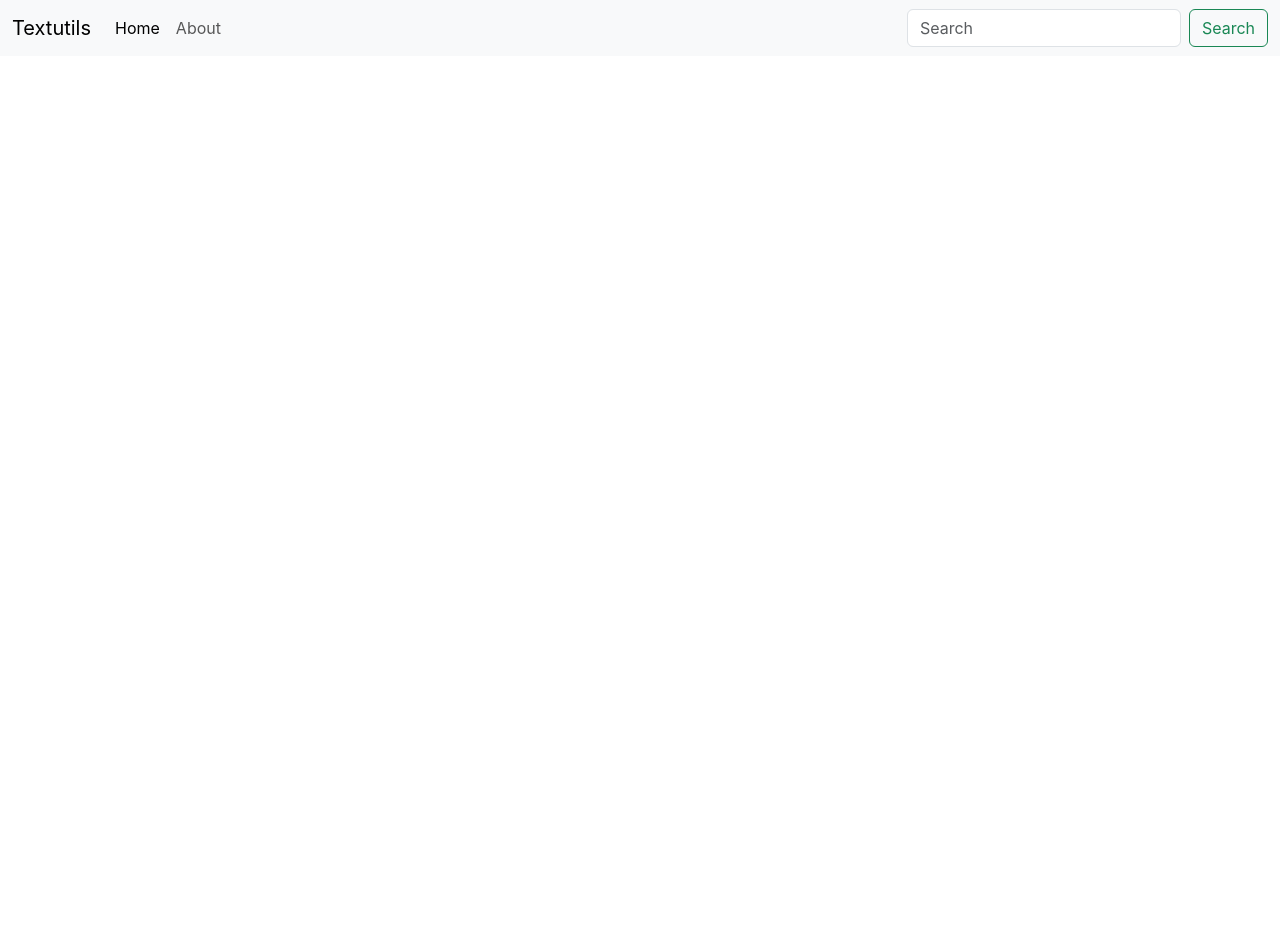
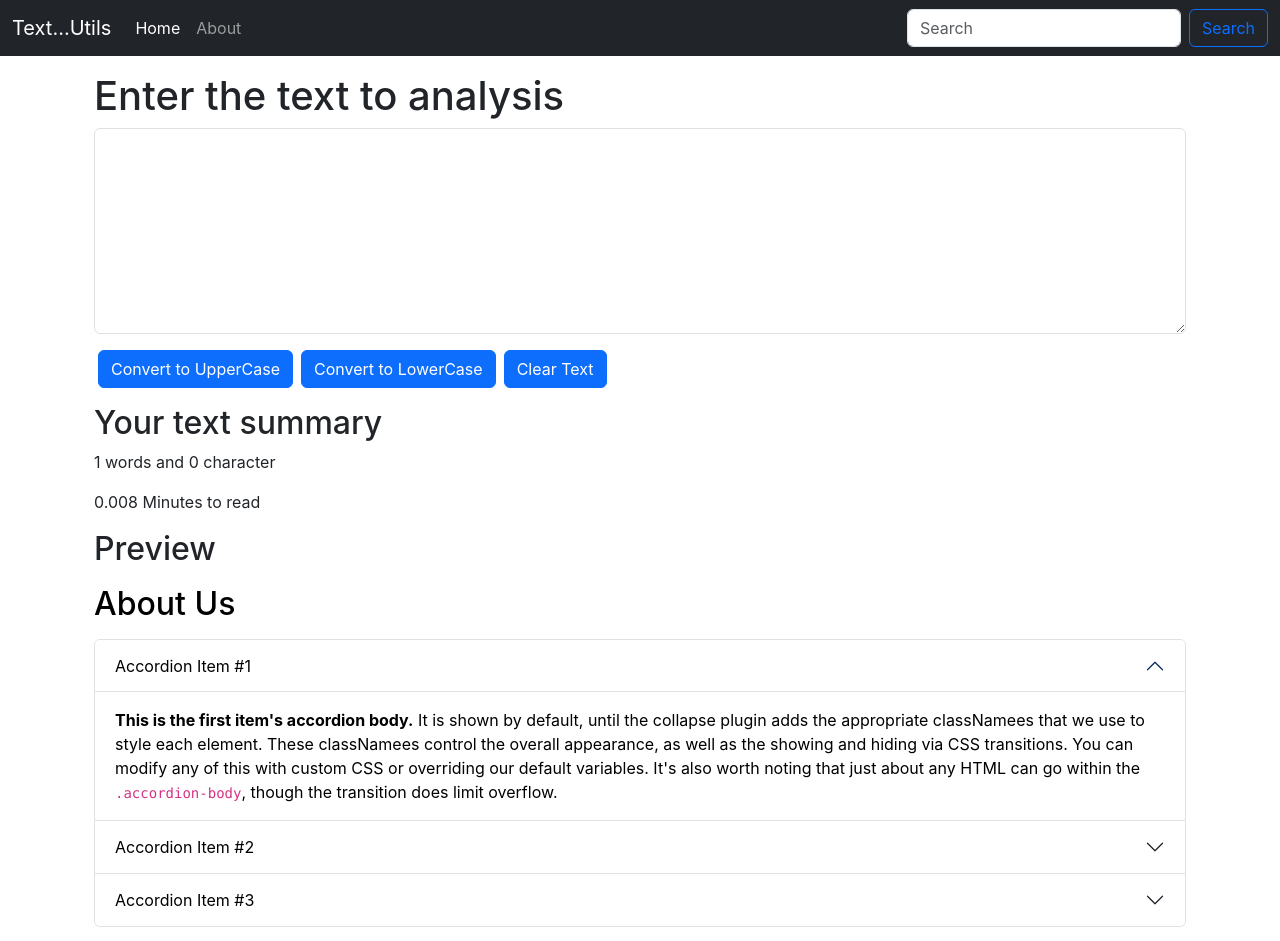
Before and after one commit to AnkitSheokeen/TextUtils, a React (Create React App) app: page / in a window 1280 px wide. Shown: the top 941 px of the page. Before the commit the page ends 800 px from the top, so only its background shows below. Built offline with nearby package versions, Linux system fonts and the light colour scheme.

Commit message:
add about

```diff
--- a/src/App.js
+++ b/src/App.js
@@ -1,31 +1,22 @@
 
 import './App.css';
+import About from './components/About';
+import NavBar from './components/NavBar';
+import TextForm from './components/TextForm';
+
 
 function App() {
+
   return (
     <>
-    <nav className="navbar navbar-expand-lg bg-body-tertiary">
-  <div className="container-fluid">
-    <a className="navbar-brand" href="/">Textutils</a>
-    <button className="navbar-toggler" type="button" data-bs-toggle="collapse" data-bs-target="#navbarSupportedContent" aria-controls="navbarSupportedContent" aria-expanded="false" aria-label="Toggle navigation">
-      <span className="navbar-toggler-icon"></span>
-    </button>
-    <div className="collapse navbar-collapse" id="navbarSupportedContent">
-      <ul className="navbar-nav me-auto mb-2 mb-lg-0">
-        <li className="nav-item">
-          <a className="nav-link active" aria-current="page" href="/">Home</a>
-        </li>
-        <li className="nav-item">
-          <a className="nav-link" href="/">About</a>
-        </li>
-      </ul>
-      <form className="d-flex" role="search">
-        <input className="form-control me-2" type="search" placeholder="Search" aria-label="Search"/>
-        <button className="btn btn-outline-success" type="submit">Search</button>
-      </form>
+
+    <NavBar title="Text...Utils" />
+
+    <div className='container my-3'>
+      <TextForm heading="Enter the text to analysis"/>
+      <About/>
     </div>
-  </div>
-</nav>
+
     </>
   );
 }
--- /dev/null
+++ b/src/components/About.js
@@ -0,0 +1,73 @@
+import React, {useState} from 'react'
+
+export default function About() {
+const [myStyle, setMyStyle] = useState({
+  color: 'black',
+  backgroundColor: 'white'
+})
+const [btntext, setBtnText] = useState("Dark Mode")
+
+const toggleStyle = () => {
+  if(myStyle.color == 'black'){
+    setMyStyle({
+      color: 'white',
+      backgroundColor: 'black',
+      border: '1px solid white'
+    })
+    setBtnText("Light Mode")
+  }
+  else{
+    setMyStyle({
+      color: 'black',
+      backgroundColor: 'white',
+    })
+    setBtnText("Dark Mode")
+  }
+}
+  return (
+    <div className='container' style={myStyle}>
+      <h2 className='my-3'>About Us</h2>
+      <div className="accordion" id="accordionExample">
+        <div className="accordion-item">
+          <h2 className="accordion-header">
+            <button className="accordion-button" style={myStyle} type="button" data-bs-toggle="collapse" data-bs-target="#collapseOne" aria-expanded="true" aria-controls="collapseOne">
+              Accordion Item #1
+            </button>
+          </h2>
+          <div id="collapseOne" className="accordion-collapse collapse show" data-bs-parent="#accordionExample">
+            <div className="accordion-body" style={myStyle}>
+              <strong>This is the first item's accordion body.</strong> It is shown by default, until the collapse plugin adds the appropriate classNamees that we use to style each element. These classNamees control the overall appearance, as well as the showing and hiding via CSS transitions. You can modify any of this with custom CSS or overriding our default variables. It's also worth noting that just about any HTML can go within the <code>.accordion-body</code>, though the transition does limit overflow.
+            </div>
+          </div>
+        </div>
+        <div className="accordion-item">
+          <h2 className="accordion-header">
+            <button className="accordion-button collapsed" style={myStyle} type="button" data-bs-toggle="collapse" data-bs-target="#collapseTwo" aria-expanded="false" aria-controls="collapseTwo">
+              Accordion Item #2
+            </button>
+          </h2>
+          <div id="collapseTwo" className="accordion-collapse collapse" data-bs-parent="#accordionExample">
+            <div className="accordion-body" style={myStyle}>
+              <strong>This is the second item's accordion body.</strong> It is hidden by default, until the collapse plugin adds the appropriate classNamees that we use to style each element. These classNamees control the overall appearance, as well as the showing and hiding via CSS transitions. You can modify any of this with custom CSS or overriding our default variables. It's also worth noting that just about any HTML can go within the <code>.accordion-body</code>, though the transition does limit overflow.
+            </div>
+          </div>
+        </div>
+        <div className="accordion-item">
+          <h2 className="accordion-header">
+            <button className="accordion-button collapsed" style={myStyle} type="button" data-bs-toggle="collapse" data-bs-target="#collapseThree" aria-expanded="false" aria-controls="collapseThree">
+              Accordion Item #3
+            </button>
+          </h2>
+          <div id="collapseThree" className="accordion-collapse collapse" data-bs-parent="#accordionExample">
+            <div className="accordion-body" style={myStyle}>
+              <strong>This is the third item's accordion body.</strong> It is hidden by default, until the collapse plugin adds the appropriate classNamees that we use to style each element. These classNamees control the overall appearance, as well as the showing and hiding via CSS transitions. You can modify any of this with custom CSS or overriding our default variables. It's also worth noting that just about any HTML can go within the <code>.accordion-body</code>, though the transition does limit overflow.
+            </div>
+          </div>
+        </div>
+      </div>
+      <div className="container my-3">
+        <button onClick={toggleStyle} type="button" class="btn btn-dark">{btntext}</button>
+      </div>
+    </div>
+  )
+}
--- /dev/null
+++ b/src/components/NavBar.js
@@ -0,0 +1,28 @@
+import React from 'react'
+
+export default function NavBar(props) {
+  return (
+    <nav className="navbar navbar-expand-lg bg-dark navbar-dark">
+        <div className="container-fluid">
+            <a className="navbar-brand" href="/">{props.title}</a>
+            <button className="navbar-toggler" type="button" data-bs-toggle="collapse" data-bs-target="#navbarSupportedContent" aria-controls="navbarSupportedContent" aria-expanded="false" aria-label="Toggle navigation">
+            <span className="navbar-toggler-icon"></span>
+            </button>
+            <div className="collapse navbar-collapse" id="navbarSupportedContent">
+            <ul className="navbar-nav me-auto mb-2 mb-lg-0">
+                <li className="nav-item">
+                <a className="nav-link active" aria-current="page" href="/">Home</a>
+                </li>
+                <li className="nav-item">
+                <a className="nav-link" href="/">About</a>
+                </li>
+            </ul>
+            <form className="d-flex" role="search">
+                <input className="form-control me-2" type="search" placeholder="Search" aria-label="Search"/>
+                <button className="btn btn-outline-primary" type="submit">Search</button>
+            </form>
+            </div>
+        </div>
+    </nav>
+  )
+}
--- /dev/null
+++ b/src/components/TextForm.js
@@ -0,0 +1,52 @@
+import React, {useState} from 'react'
+import propTypes from 'prop-types'
+
+
+
+export default function TextForm(props) {
+const handleUpClick = () => {
+    // console.log("uppercase was clicked: " + text);
+    let newText = text.toUpperCase();
+    setText(newText);
+}
+const handleLoClick = () => {
+    let newText = text.toLowerCase();
+    setText(newText);
+}
+const handleClearClick =() => {
+    setText("");
+}
+const handleOnChange = (event) => {
+    // console.log("On Change");
+    setText(event.target.value);
+}
+     //default value for text = Enter text here
+    const [text, setText] = useState('');
+
+  return (
+    <>
+
+    <div className='container'>
+        <h1>{props.heading}</h1>
+        <div className="mb-3">
+            <textarea className="form-control" value={text} onChange={handleOnChange} id="mybox" rows="8"></textarea>
+        </div>
+        <button className='btn btn-primary mx-1' onClick={handleUpClick}>Convert to UpperCase</button>
+        <button className='btn btn-primary mx-1' onClick={handleLoClick}>Convert to LowerCase</button>
+        <button className='btn btn-primary mx-1' onClick={handleClearClick}>Clear Text</button>
+    </div>
+    <div className="container my-3">
+        <h2>Your text summary</h2>
+        <p>{text.split(" ").length} words and {text.length} character</p>
+        <p>{ 0.008 * text.split(" ").length } Minutes to read</p>
+        <h2>Preview</h2>
+        <p>{text}</p>
+    </div>
+
+    </>
+  )
+}
+
+TextForm.propTypes ={
+    heading : propTypes.string
+}
```
